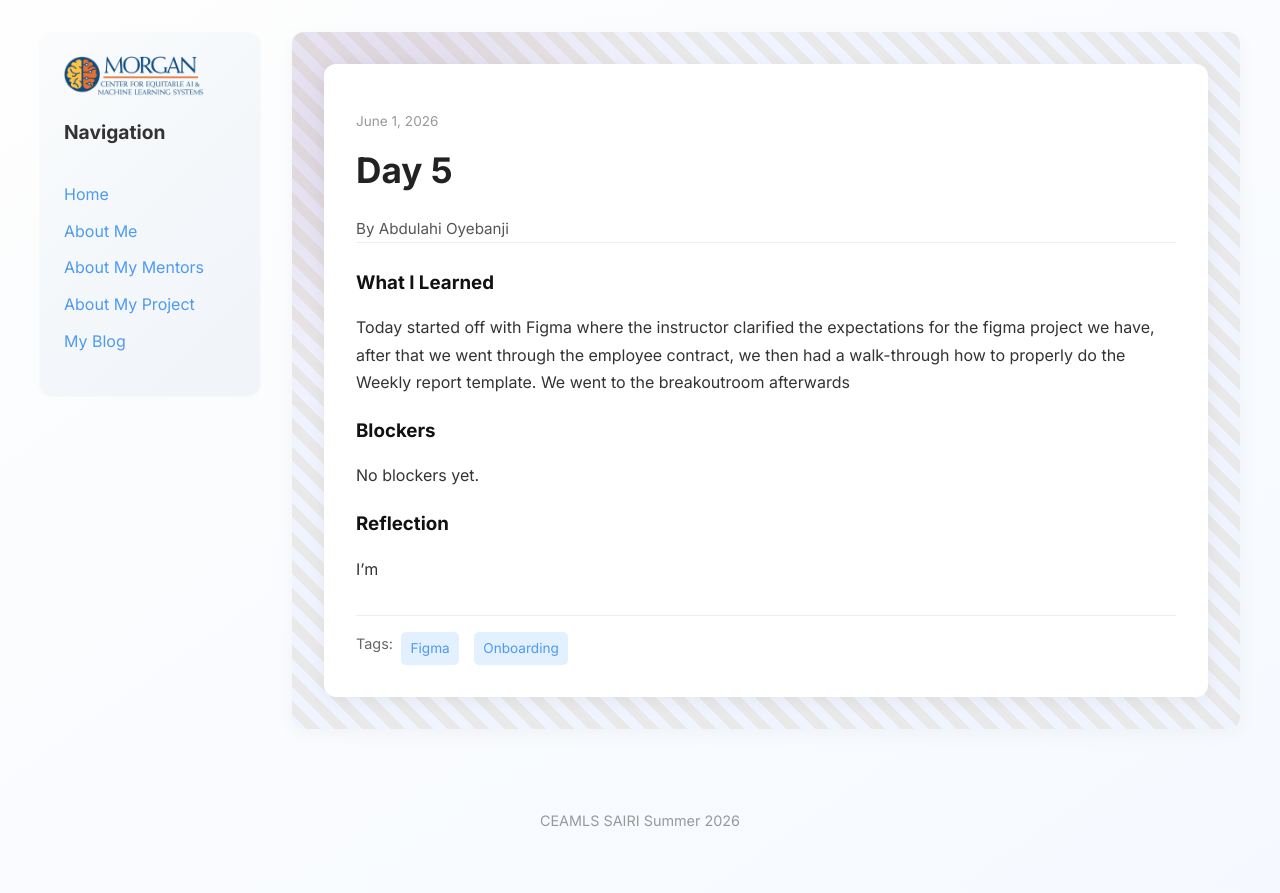
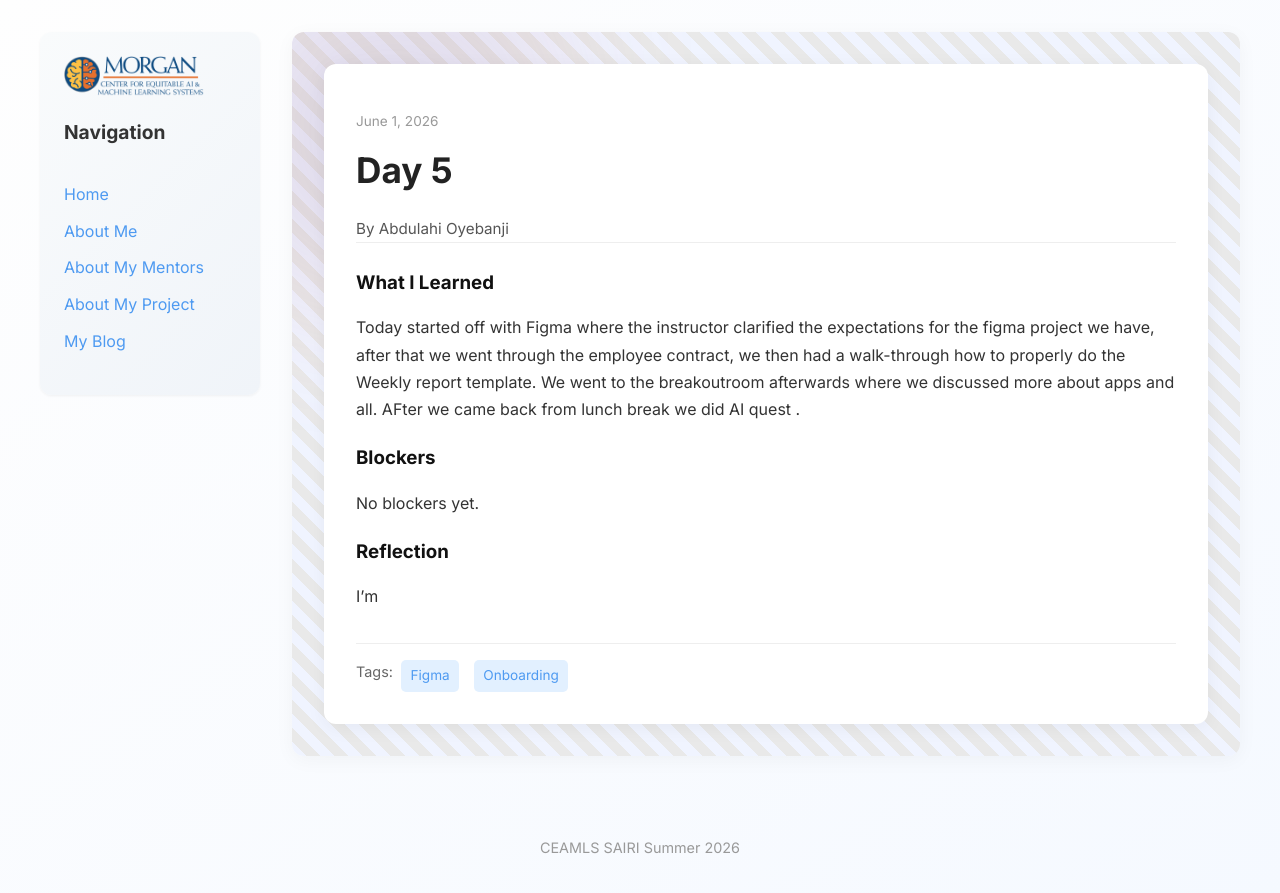
Before and after one commit to abdulahi-banji/abdulahi-banjiceamls26.github.io, a Jekyll site: the page built from _posts/2026-06-01-day 5.md, in a window 1280 px wide. Shown: the top 893 px of the page. Built offline with Jekyll 4.4.1, drawn with Linux system fonts in a browser that asks for light colours.

```diff
--- a/_posts/2026-06-01-day 5.md
+++ b/_posts/2026-06-01-day 5.md
@@ -5,7 +5,7 @@ date: 2026-06-01
 permalink: /day5.html
 tags: ["Figma", "Onboarding"]
 what_i_learned: |
-  Today started off with Figma where the instructor clarified the expectations for the figma project we have, after that we went through the employee contract, we then had a walk-through how to properly do the Weekly report template. We went to the breakoutroom afterwards
+  Today started off with Figma where the instructor clarified the expectations for the figma project we have, after that we went through the employee contract, we then had a walk-through how to properly do the Weekly report template. We went to the breakoutroom afterwards where we discussed more about apps and all. AFter we came back from lunch break we did AI quest .
 blockers: |
   No blockers yet.
 
```
